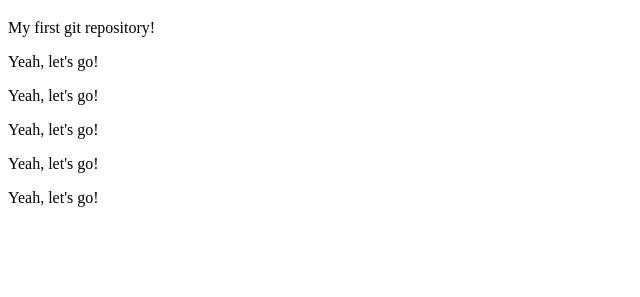
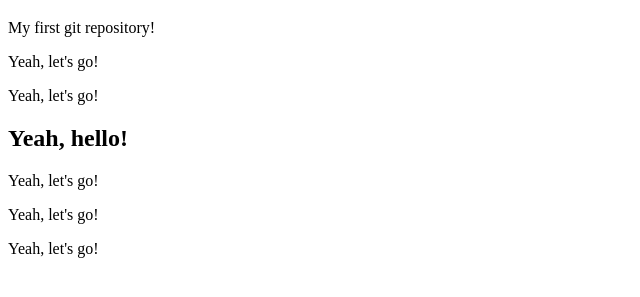
Before and after one commit to FatehElian77/hello-world, a website: page index.html in a window 1280 px wide. Shown: the part 61-358 px from the top of the page, without its empty margins (0-640 px from the left). Drawn offline with Linux system fonts and the light colour scheme.

Commit message:
merge-test

```diff
--- a/index.html
+++ b/index.html
@@ -9,6 +9,7 @@
     <p>My first git repository!</p>
     <p>Yeah, let's go!</p>
     <p>Yeah, let's go!</p>
+    <h2>Yeah, hello!</h2>
     <p>Yeah, let's go!</p>
     <p>Yeah, let's go!</p>
     <p>Yeah, let's go!</p>
```
